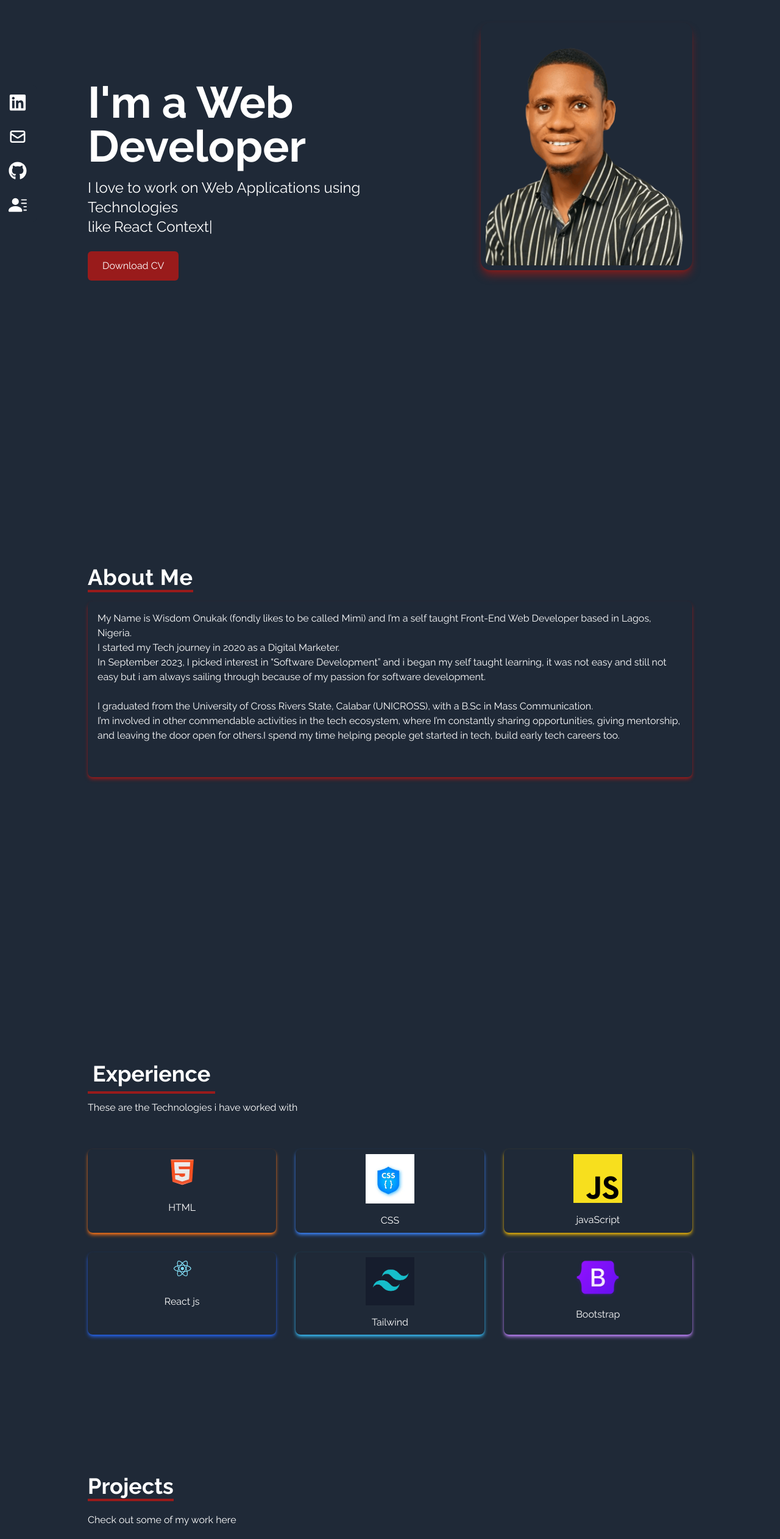
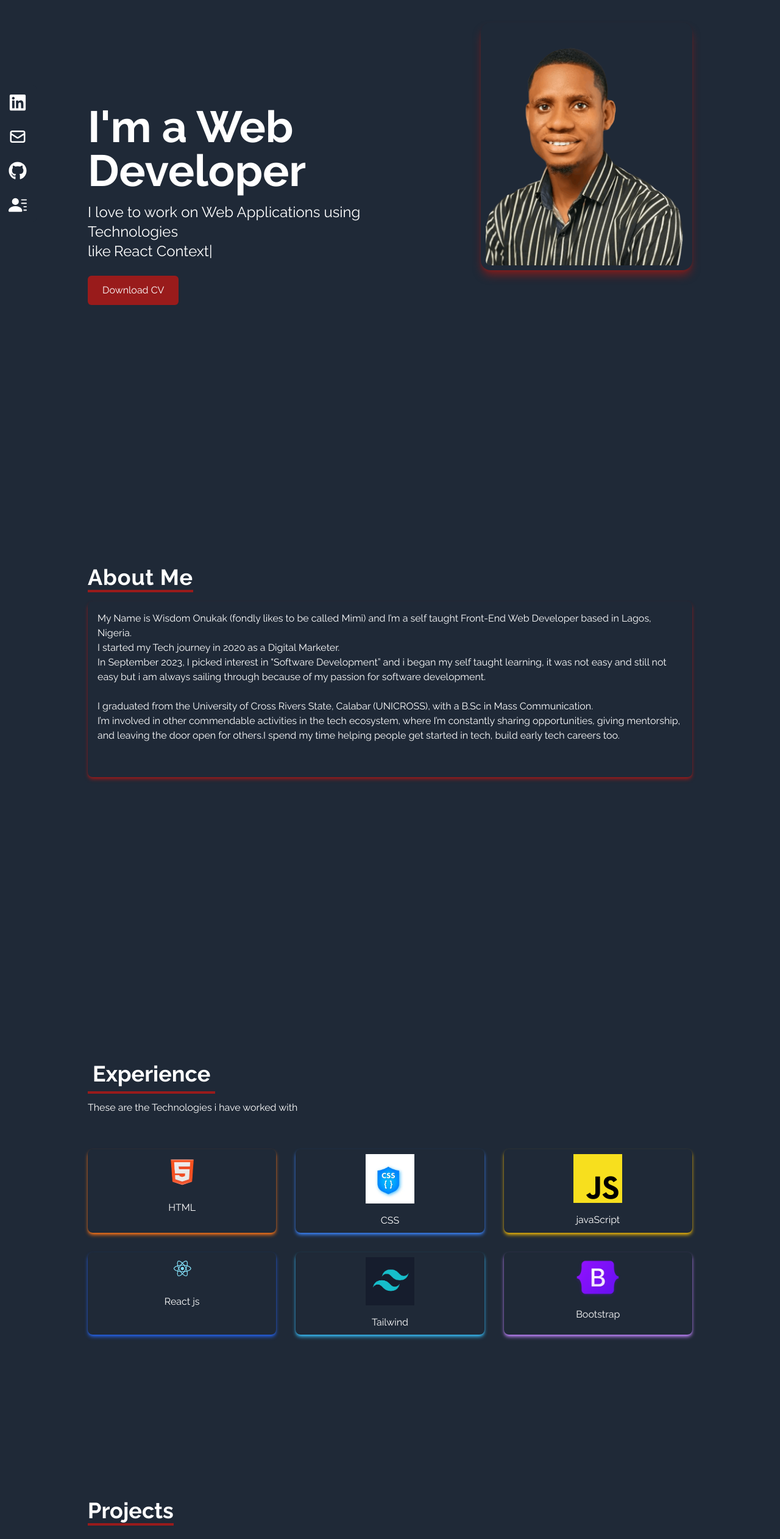
Before and after one commit to Mimisax-pixel/my-portfolio, a React (Vite) app: page / in a window 1280 px wide. Shown: the part 140-2663 px from the top of the page at 61% size. Built offline with nearby package versions, Linux system fonts and the light colour scheme.

Commit message:
first project

```diff
--- a/src/components/Contact.jsx
+++ b/src/components/Contact.jsx
@@ -4,7 +4,7 @@ const Contact = () => {
   return (
     <div name="Contact" className="w-full h-screen bg-gray-800 p-4 text-white">
       <div className="flex flex-col p-4 justify-center max-w-screen-lg mx-auto h-full">
-        <div className="pt-8">
+        <div className="pt-10">
           <p className="text-4xl font-bold inline border-b-4 border-red-800">Contact</p>
           <p className="py-6 text-white">Submit the form below to get in touch with me</p>
         </div>
--- a/src/components/Projects.jsx
+++ b/src/components/Projects.jsx
@@ -30,7 +30,7 @@ const Projects = () => {
              md:h-screen"
     >
       <div className="max-w-screen-lg p-4 mx-auto flex flex-col justify-center w-full h-full">
-        <div className="mt-20">
+        <div className="mt-40">
           <p className="text-4xl font-bold inline border-b-4 border-red-800 ">
             Projects
           </p>
--- a/src/components/home.jsx
+++ b/src/components/home.jsx
@@ -10,7 +10,7 @@ const Home = () => {
     >
       <div className="max-w-screen-lg mx-auto flex flex-col items-center justify-center h-full px-4 md:flex-row">
         <div className="flex flex-col justify-center h-full">
-          <h2 className="text-4xl sm:text-2xl md:text-7xl font-bold text-white mt-20">
+          <h2 className="text-4xl sm:text-2xl md:text-7xl font-bold text-white mt-40">
             I'm a Web Developer
           </h2>
           <p className="text-white py-4 max-w-md text-2xl">
```
